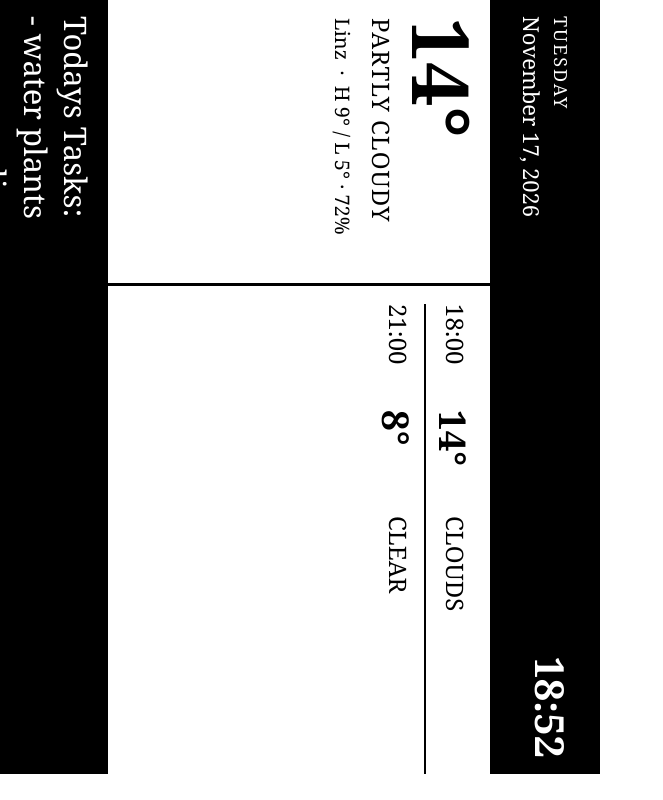
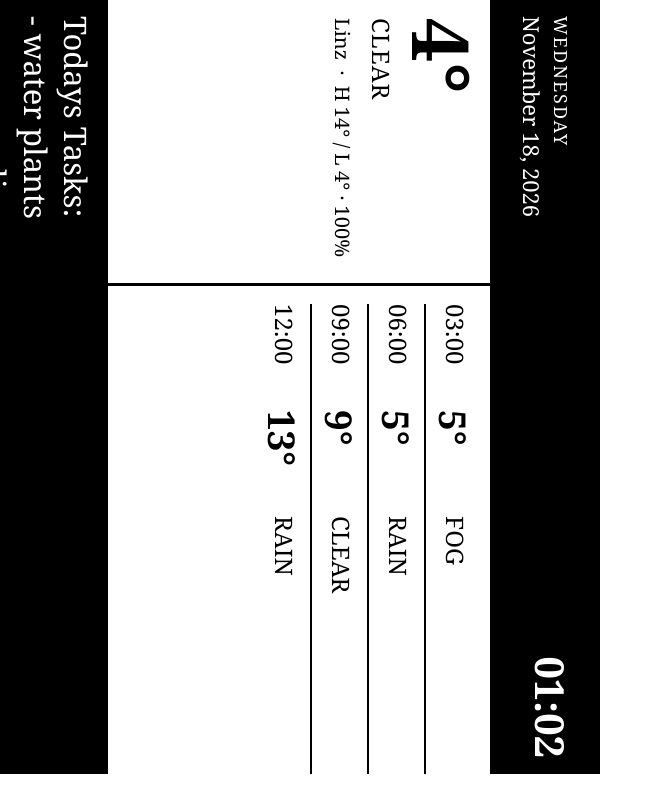
Before and after one commit to splendiferousnoctifer/kindle4-display, a plain HTML site: page docs/index.html in a window 1280 px wide. Shown: the whole page, without its empty margins (0-663 px from the left). Drawn offline with Linux system fonts and the light colour scheme.

Commit message:
Update Kindle display

```diff
--- a/docs/index.html
+++ b/docs/index.html
@@ -159,11 +159,11 @@ td {
       <table class="hdr-inner" cellspacing="0" cellpadding="0">
         <tr>
           <td class="hdr-left">
-            <div class="weekday" id="weekday">Tuesday</div>
-            <div class="date" id="date">November 17, 2026</div>
+            <div class="weekday" id="weekday">Wednesday</div>
+            <div class="date" id="date">November 18, 2026</div>
           </td>
           <td class="hdr-right">
-            <div class="time" id="time">18:52</div>
+            <div class="time" id="time">01:02</div>
           </td>
         </tr>
       </table>
@@ -174,11 +174,11 @@ td {
       <table class="body-inner" cellspacing="0" cellpadding="0">
         <tr>
           <td class="now">
-            <div class="temp">14°</div>
-            <div class="cond">Partly cloudy</div>
-            <div class="meta">Linz &nbsp;&middot;&nbsp; H 9°  /  L 5°   ·   72%</div>
+            <div class="temp">4°</div>
+            <div class="cond">Clear</div>
+            <div class="meta">Linz &nbsp;&middot;&nbsp; H 14°  /  L 4°   ·   100%</div>
           </td>
-          <td class="fc-wrap"><table class='hours' cellspacing='0' cellpadding='0'><tr class='first'><td class='h-time'>18:00</td><td class='h-temp'>14°</td><td class='h-cond'>Clouds</td></tr><tr><td class='h-time'>21:00</td><td class='h-temp'>8°</td><td class='h-cond'>Clear</td></tr></table></td>
+          <td class="fc-wrap"><table class='hours' cellspacing='0' cellpadding='0'><tr class='first'><td class='h-time'>03:00</td><td class='h-temp'>5°</td><td class='h-cond'>Fog</td></tr><tr><td class='h-time'>06:00</td><td class='h-temp'>5°</td><td class='h-cond'>Rain</td></tr><tr><td class='h-time'>09:00</td><td class='h-temp'>9°</td><td class='h-cond'>Clear</td></tr><tr><td class='h-time'>12:00</td><td class='h-temp'>13°</td><td class='h-cond'>Rain</td></tr></table></td>
         </tr>
       </table>
     </td>
@@ -192,8 +192,8 @@ td {
 </div>
 <script type="text/javascript">
 (function () {
-  var h = 18;
-  var m = 52;
+  var h = 1;
+  var m = 2;
   function pad(n) { return n < 10 ? "0" + n : "" + n; }
   function show() {
     var t = document.getElementById("time");
```
